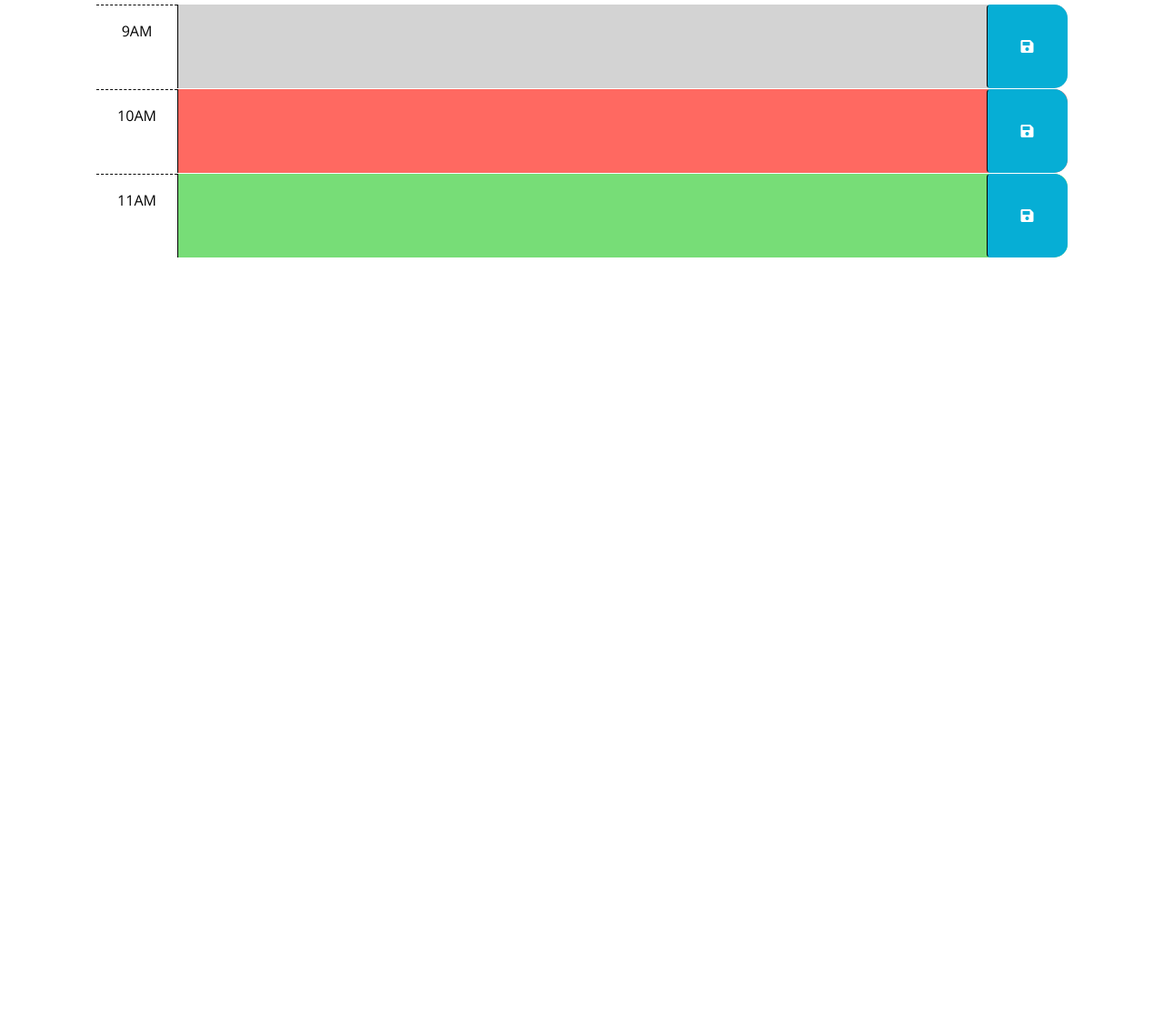
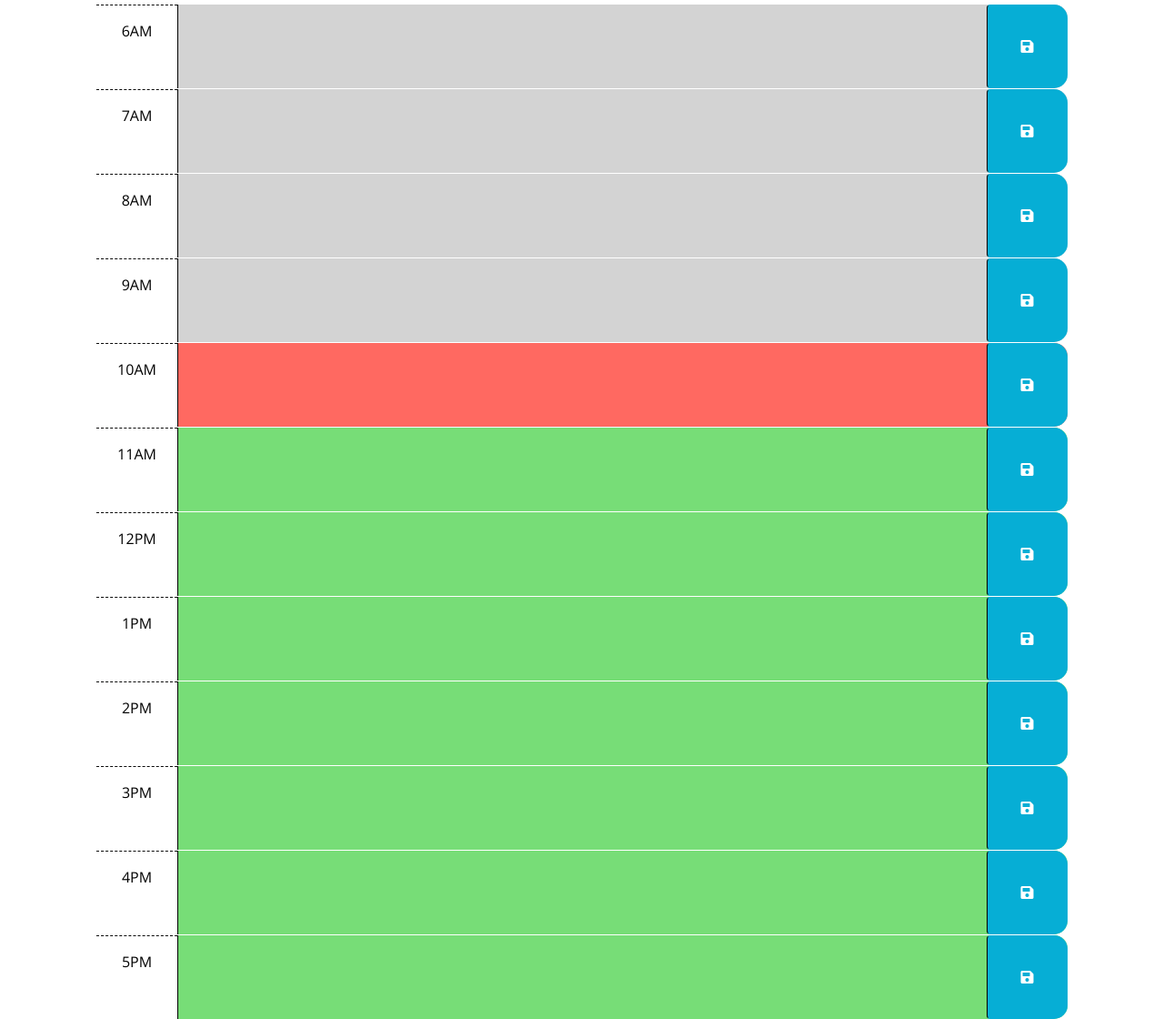
Before and after one commit to DavidEbiala/Module5-Challenge, a plain HTML site: page Develop/index.html in a window 1280 px wide. Shown: the part 252-1372 px from the top of the page at 91% size. Before the commit the page ends 800 px from the top, so only its background shows below. Drawn offline with nearby package versions, Linux system fonts and the light colour scheme.

Commit message:
make changes to index.html for hour time slots

```diff
--- a/Develop/index.html
+++ b/Develop/index.html
@@ -39,6 +39,28 @@
         code is implemented.
         -->
 
+        <div id="hour-6" class="row time-block past">
+          <div class="col-2 col-md-1 hour text-center py-3">6AM</div>
+          <textarea class="col-8 col-md-10 description" rows="3"> </textarea>
+          <button class="btn saveBtn col-2 col-md-1" aria-label="save">
+            <i class="fas fa-save" aria-hidden="true"></i>
+          </button>
+        </div>
+        <div id="hour-7" class="row time-block past">
+          <div class="col-2 col-md-1 hour text-center py-3">7AM</div>
+          <textarea class="col-8 col-md-10 description" rows="3"> </textarea>
+          <button class="btn saveBtn col-2 col-md-1" aria-label="save">
+            <i class="fas fa-save" aria-hidden="true"></i>
+          </button>
+        </div>
+
+        <div id="hour-8" class="row time-block past">
+          <div class="col-2 col-md-1 hour text-center py-3">8AM</div>
+          <textarea class="col-8 col-md-10 description" rows="3"> </textarea>
+          <button class="btn saveBtn col-2 col-md-1" aria-label="save">
+            <i class="fas fa-save" aria-hidden="true"></i>
+          </button>
+        </div>
       <!-- Example of a past time block. The "past" class adds a gray background color. -->
       <div id="hour-9" class="row time-block past">
         <div class="col-2 col-md-1 hour text-center py-3">9AM</div>
@@ -66,6 +88,55 @@
         </button>
       </div>
 
+      <div id="hour-12" class="row time-block future">
+        <div class="col-2 col-md-1 hour text-center py-3">12PM</div>
+        <textarea class="col-8 col-md-10 description" rows="3"> </textarea>
+        <button class="btn saveBtn col-2 col-md-1" aria-label="save">
+          <i class="fas fa-save" aria-hidden="true"></i>
+        </button>
+      </div>
+
+      <div id="hour-1" class="row time-block future">
+        <div class="col-2 col-md-1 hour text-center py-3">1PM</div>
+        <textarea class="col-8 col-md-10 description" rows="3"> </textarea>
+        <button class="btn saveBtn col-2 col-md-1" aria-label="save">
+          <i class="fas fa-save" aria-hidden="true"></i>
+        </button>
+      </div>
+
+      <div id="hour-2" class="row time-block future">
+        <div class="col-2 col-md-1 hour text-center py-3">2PM</div>
+        <textarea class="col-8 col-md-10 description" rows="3"> </textarea>
+        <button class="btn saveBtn col-2 col-md-1" aria-label="save">
+          <i class="fas fa-save" aria-hidden="true"></i>
+        </button>
+      </div>
+
+      <div id="hour-3" class="row time-block future">
+        <div class="col-2 col-md-1 hour text-center py-3">3PM</div>
+        <textarea class="col-8 col-md-10 description" rows="3"> </textarea>
+        <button class="btn saveBtn col-2 col-md-1" aria-label="save">
+          <i class="fas fa-save" aria-hidden="true"></i>
+        </button>
+      </div>
+
+      <div id="hour-4" class="row time-block future">
+        <div class="col-2 col-md-1 hour text-center py-3">4PM</div>
+        <textarea class="col-8 col-md-10 description" rows="3"> </textarea>
+        <button class="btn saveBtn col-2 col-md-1" aria-label="save">
+          <i class="fas fa-save" aria-hidden="true"></i>
+        </button>
+      </div>
+
+      <div id="hour-5" class="row time-block future">
+        <div class="col-2 col-md-1 hour text-center py-3">5PM</div>
+        <textarea class="col-8 col-md-10 description" rows="3"> </textarea>
+        <button class="btn saveBtn col-2 col-md-1" aria-label="save">
+          <i class="fas fa-save" aria-hidden="true"></i>
+        </button>
+      </div>
+
+
     <script src="https://code.jquery.com/jquery-3.4.1.min.js"></script>
     <script
       src="https://cdn.jsdelivr.net/npm/dayjs@1.11.3/dayjs.min.js"
```
